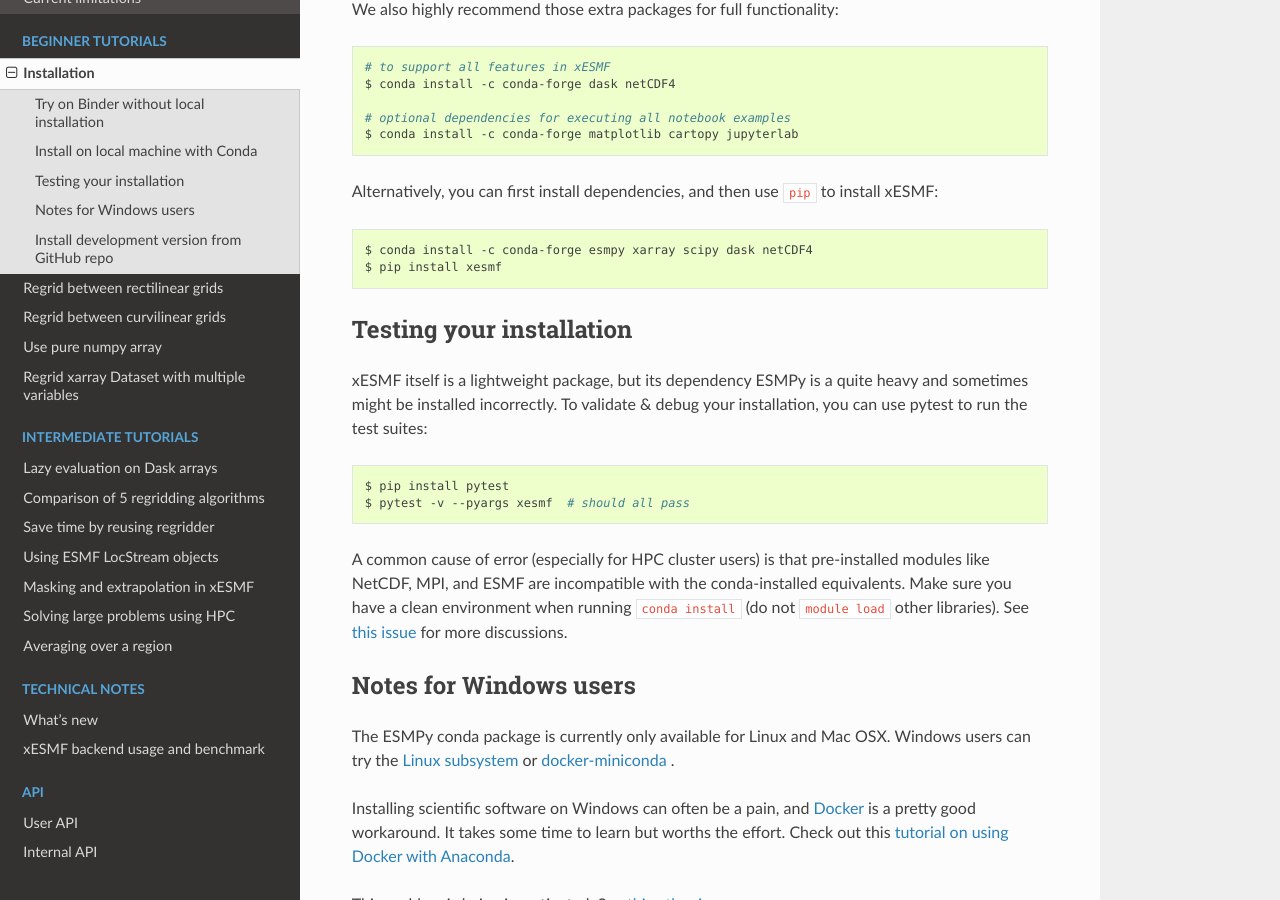
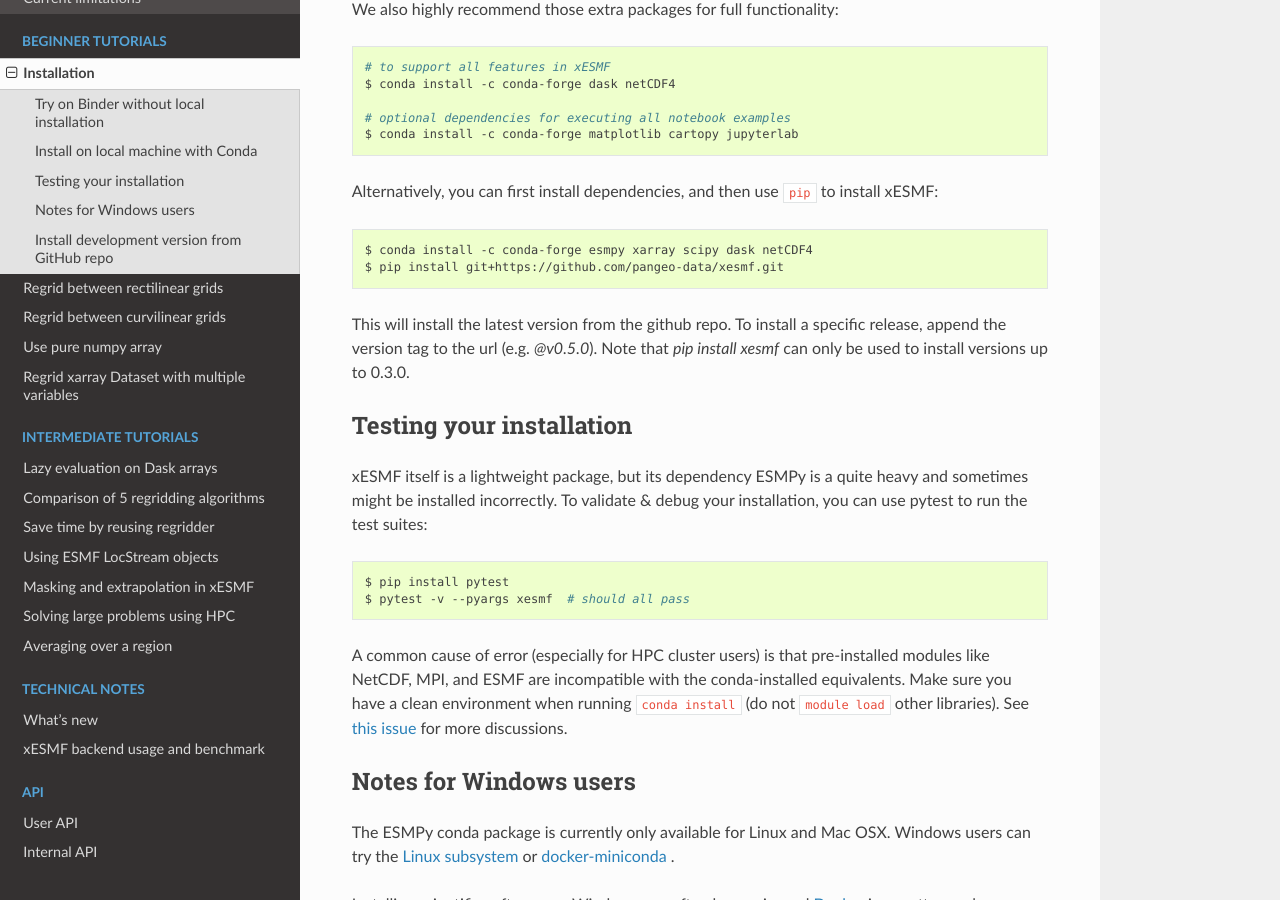
Before and after one commit to JiaweiZhuang/xESMF, a Sphinx documentation site: the page built from doc/installation.rst, in a window 1280 px wide and 900 px high, scrolled down 816 px. Built offline with Sphinx 7.4.7 and the Read the Docs theme 2.0.0, drawn with Linux system fonts in a browser that asks for light colours.

```diff
--- a/doc/installation.rst
+++ b/doc/installation.rst
@@ -40,12 +40,17 @@ We also highly recommend those extra packages for full functionality:
     # optional dependencies for executing all notebook examples
     $ conda install -c conda-forge matplotlib cartopy jupyterlab
 
+
+
 Alternatively, you can first install dependencies, and then use ``pip`` to install xESMF:
 
 .. code-block:: bash
 
     $ conda install -c conda-forge esmpy xarray scipy dask netCDF4
-    $ pip install xesmf
+    $ pip install git+https://github.com/pangeo-data/xesmf.git
+
+This will install the latest version from the github repo. To install a specific release, append the version tag to the url (e.g. `@v0.5.0`). Note that `pip install xesmf` can only be used to install versions up to 0.3.0.
+
 
 Testing your installation
 -------------------------
```
Also changed, not shown: CHANGES.rst (+8 -0 lines).
